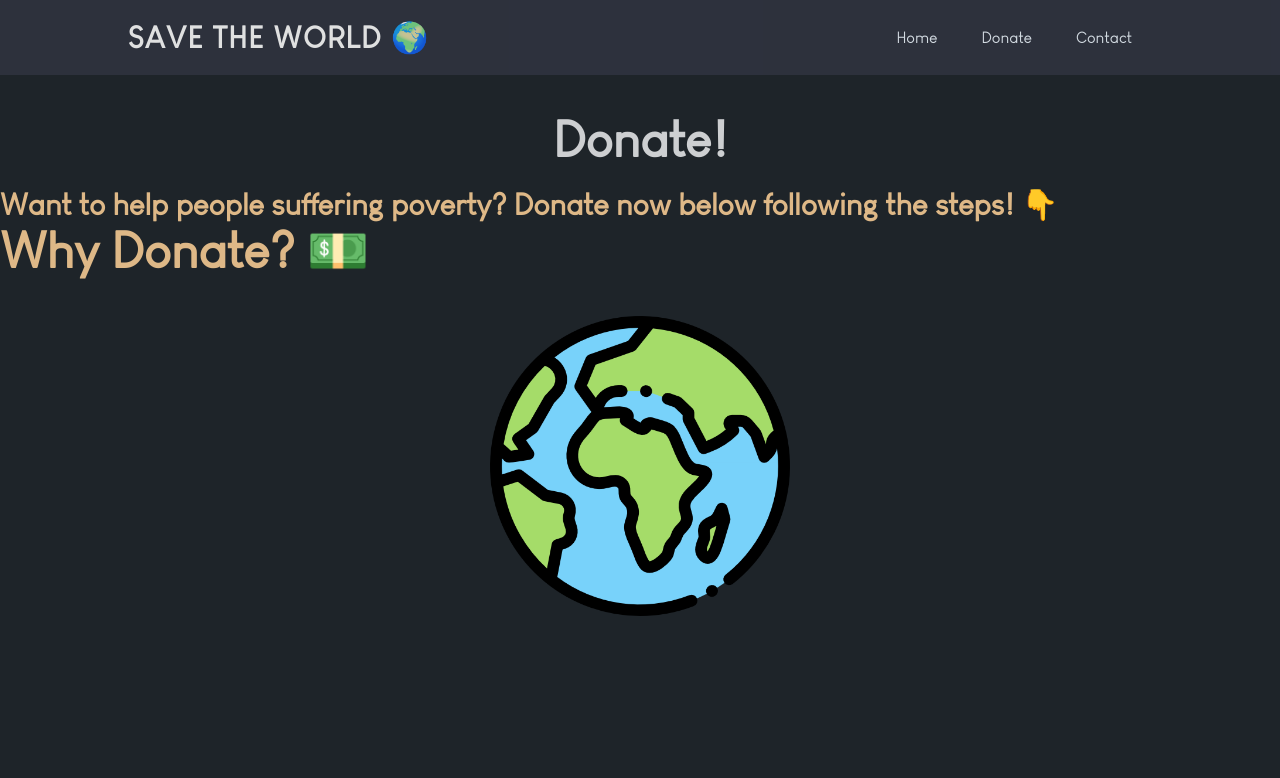
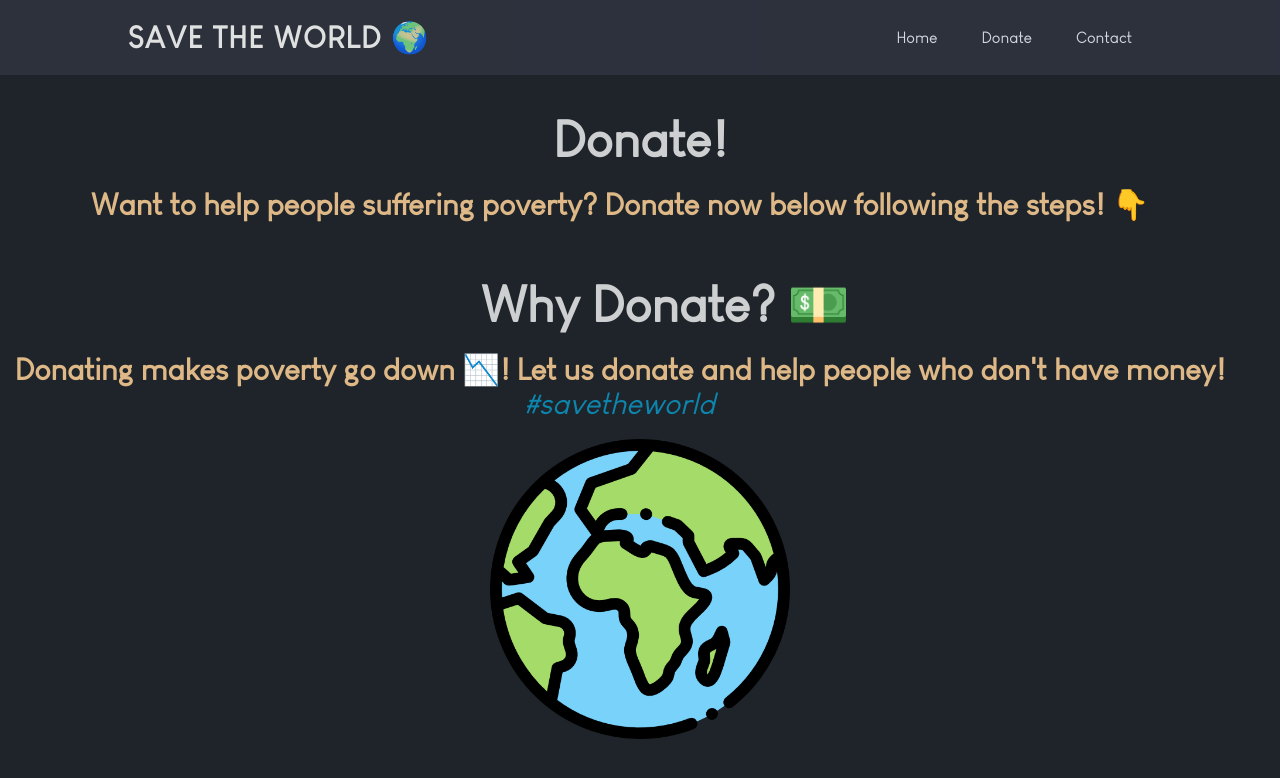
Before and after one commit to shrehanCodes/Save-The-World, a plain HTML site: page donate.html in a window 1280 px wide. Drawn offline with Linux system fonts and the light colour scheme.

Commit message:
Update donate.html

```diff
--- a/donate.html
+++ b/donate.html
@@ -25,10 +25,13 @@
 
     <br>
 
-    <h2 style="color: burlywood; font-size: 30px;"> Want to help people suffering poverty? Donate now below following the steps! 👇</h2>
-
-    <h2 style="color: burlywood; font-size: 50px;"> Why Donate? 💵</h2>
+    <h2 style="color: burlywood; font-size: 30px; text-align: center; margin-right: 40px;"> Want to help people suffering poverty? Donate now below following the steps! 👇</h2>
     <br>
+    <br>
+    <br>
+    <h2 style="color: #cdcfd1; font-size: 50px; text-align: center; margin-left: 50px;"> Why Donate? 💵</h2>
+    <br>
+    <h2 style="color: burlywood; font-size: 30px; text-align: center; margin-right: 40px;"> Donating makes poverty go down 📉! Let us donate and help people who don't have money! <a href="index.html" style="color: rgb(13, 133, 173); font-size: 30px;"><i>#savetheworld</i></a></h2>
     <br>
     <img style="width: 300px; height: 300px;" src="Images/earth.png" class="center">
 
```
